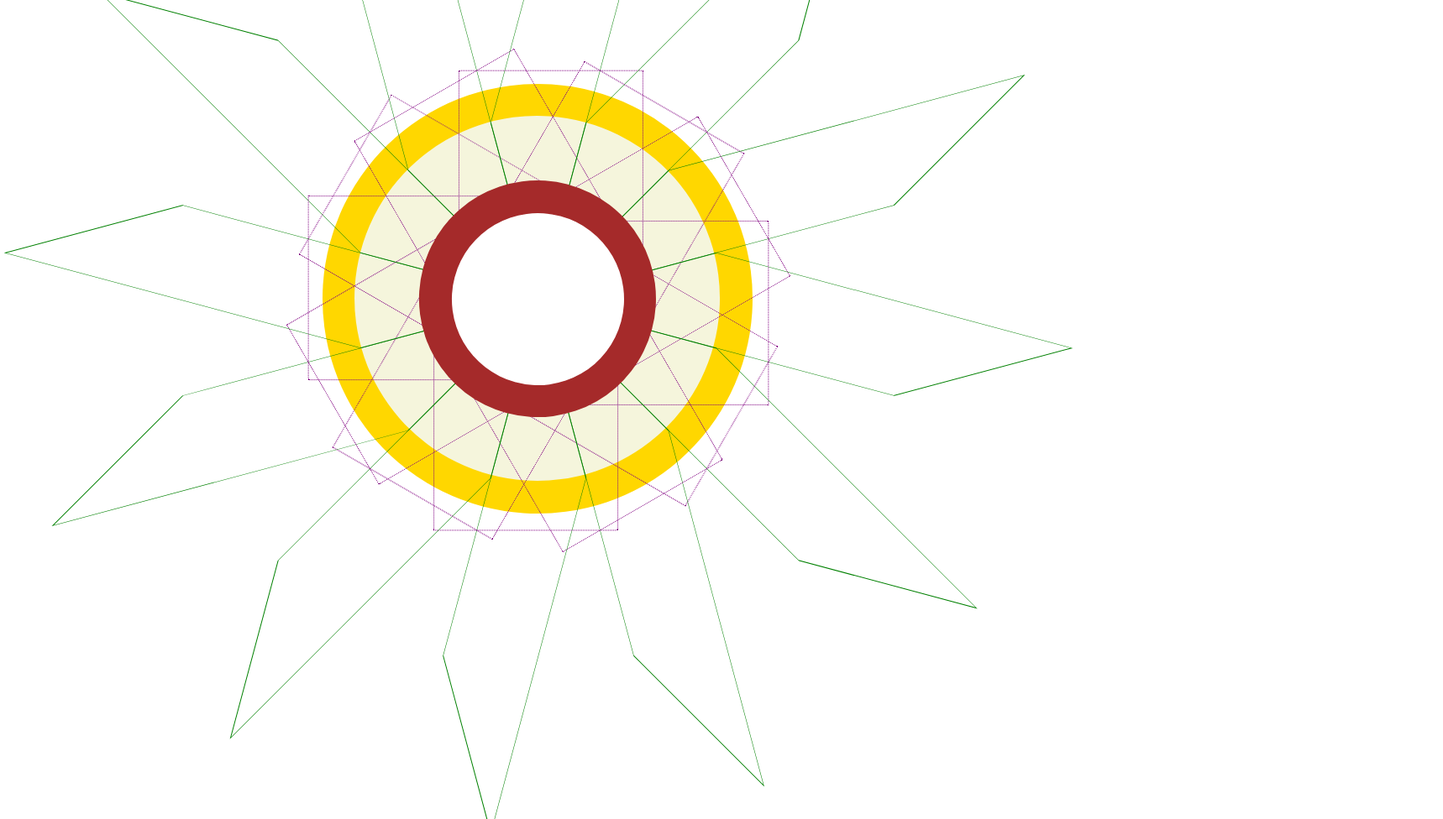
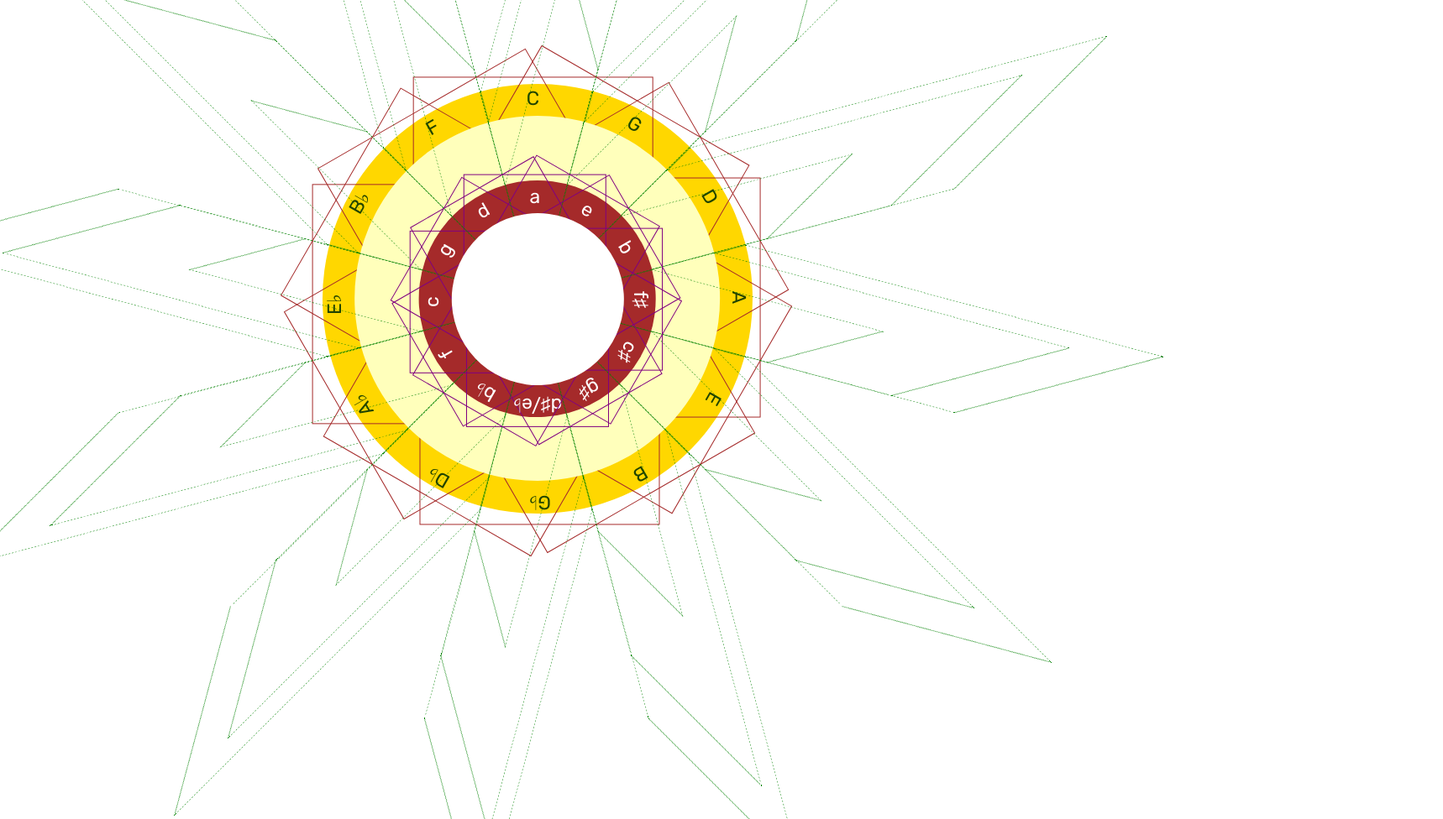
Before and after one commit to clavierbulb-green/A-Circle-of-Fifths, a plain HTML site: page index.html in a window 1280 px wide. Shown: the top 976 px of the page at 84% size, 1718 px wide, since content can reach past the window. Drawn offline with Linux system fonts and the light colour scheme.

Commit message:
Add labels for major and minor keys

```diff
--- a/index.html
+++ b/index.html
@@ -5,11 +5,29 @@
     <title>Circle of Fifths</title>
     <link rel="stylesheet" href="reset.css">
     <link rel="stylesheet" href="main.css">
+
+<link href="https://fonts.googleapis.com/css?family=Rubik&display=swap" rel="stylesheet">
+
 </head>
 <body>
     <div class="container">
-    <div id="major" class="circle"></div>
-    <div id="staff" class="circle">
+    <div class="circle major">
+        <ul>
+            <li><a href="#"><span>C</span></a></li>
+            <li><a href="#"><span>G</span></a></li>
+            <li><a href="#"><span>D</span></a></li>
+            <li><a href="#"><span>A</span></a></li>
+            <li><a href="#"><span>E</span></a></li>
+            <li><a href="#"><span>B</span></a></li>
+            <li><a href="#"><span>G&#9837;</span></a></li>
+            <li><a href="#"><span>D&#9837;</span></a></li>
+            <li><a href="#"><span>A&#9837;</span></a></li>
+            <li><a href="#"><span>E&#9837;</span></a></li>
+            <li><a href="#"><span>B&#9837;</span></a></li>
+            <li><a href="#"><span>F</span></a></li>
+        </ul>
+    </div>
+    <div class="circle staff">
         <ul>
             <li><a href="#"><span></span></a></li>
             <li><a href="#"><span></span></a></li>
@@ -25,8 +43,23 @@
             <li><a href="#"><span></span></a></li>
         </ul>
     </div>
-    <div id="minor" class="circle"></div>
-    <div id="hole" class="circle"></div>
+    <div class="circle minor">
+        <ul>
+            <li><a href="#"><span>a</span></a></li>
+            <li><a href="#"><span>e</span></a></li>
+            <li><a href="#"><span>b</span></a></li>
+            <li><a href="#"><span>f&#9839;</span></a></li>
+            <li><a href="#"><span>c&#9839;</span></a></li>
+            <li><a href="#"><span>g&#9839;</span></a></li>
+            <li><a href="#"><span>d&#9839;/e&#9837;</span></a></li>
+            <li><a href="#"><span>b&#9837;</span></a></li>
+            <li><a href="#"><span>f</span></a></li>
+            <li><a href="#"><span>c</span></a></li>
+            <li><a href="#"><span>g</span></a></li>
+            <li><a href="#"><span>d</span></a></li>
+        </ul>
+    </div>
+    <div class="circle hole"></div>
     </div>
 </body>
 </html>
--- a/main.css
+++ b/main.css
@@ -1,6 +1,9 @@
 :root {
 
     --radius: 20vw; /* of whole circle */
+
+    --staff_thickness = calc(var(--radius) * 0.3);
+    --label_thickness = calc(var(--radius) * 0.15);
 
     /* TODO calculate radii using width of each ring in circle */
     --radius_major: calc(var(--radius) * 1);
@@ -23,22 +26,12 @@
     position: absolute; /*or fixed?*/
     border-radius: 50%;
     left: 50vw; /* move left edge of circle to center of screen */
-    transform: rotate(15deg);
+    transform: rotate(75deg);
     transition: all .3 ease;
     /*overflow: hidden;*/
 }
 
-#staff {
-    background-color: beige; /* PLACEHOLDER */
-    height: calc(var(--radius_staff) * 2);
-    width: calc(var(--radius_staff) * 2);
-
-    margin-left: calc(var(--radius_staff) * -1);
-    margin-top: calc(var(--radius) - var(--radius_staff));
-    z-index: 3;
-}
-
-#major {
+.major {
     position: absolute;
     background-color: gold; /* PLACEHOLDER */
     height: calc(var(--radius) * 2);
@@ -49,31 +42,41 @@
     z-index: 1;
 }
 
-#minor {
+.staff {
+    position: absolute;
+    background-color: #FFB; /* PLACEHOLDER */
+    height: calc(var(--radius_staff) * 2);
+    width: calc(var(--radius_staff) * 2);
+    margin-left: calc(var(--radius_staff) * -1);
+    margin-top: calc(var(--radius) - var(--radius_staff));
+    z-index: 2;
+}
+
+.minor {
     position: absolute;
     background-color: brown; /* PLACEHOLDER */
     height: calc(var(--radius_minor) * 2);
     width: calc(var(--radius_minor) * 2);
     margin-left: calc(var(--radius_minor) * -1);
     margin-top: calc(var(--radius) - var(--radius_minor));
-    z-index: 5;
+    z-index: 3;
 }
 
-#hole {
+.hole {
     position: absolute;
     background-color: white;
     height: calc(var(--radius_hole) * 2);
     width: calc(var(--radius_hole) * 2);
     margin-left: calc(var(--radius_hole) * -1);
     margin-top: calc(var(--radius) - var(--radius_hole));
-    z-index: 10;
+    z-index: 4;
 }
 
 /* size/placement of li and children should derive from parent circle */
 
 .circle li {
     position: absolute;
-    border: 0.5px solid green; /* PLACEHOLDER */
+    border: 0.5px dotted green; /* PLACEHOLDER */
     list-style: none;
 
     /* width/height = circle radius */
@@ -86,21 +89,34 @@
 }
 
 .circle li a {
-    border: 0.5px dotted purple; /* PLACEHOLDER */
     position: absolute;
-
-    /* width/height = containing li width/height = circle radius */
+    font-family: 'Rubik', sans-serif;
     width: 100%;
     height: 100%;
 
-    bottom: -25%; /* PLACEHOLDER */
-    right: -25%; /* PLACEHOLDER */
-
+    font-size: 1.8vw;
     display: block;
     text-align: center;
     text-decoration: none;
     transform: skew(-60deg) rotate(-75deg);
 }
+
+.minor li a {
+    border: 1px solid purple;
+    bottom: -50%; /* PLACEHOLDER */
+    right: -35%; /* PLACEHOLDER */
+    padding: 0.6em;
+    color: white;
+}
+
+.major li a {
+    border: 1px solid brown;
+    bottom: -45%; /* PLACEHOLDER */
+    right: -28%; /* PLACEHOLDER */
+    padding: 0.6em;
+    color: #240;
+}
+
 
 /* Each successive section of the circle is rotated clockwise relative to
  * the last section by the central angle (i.e. 30deg, or 360deg / x), where
```
